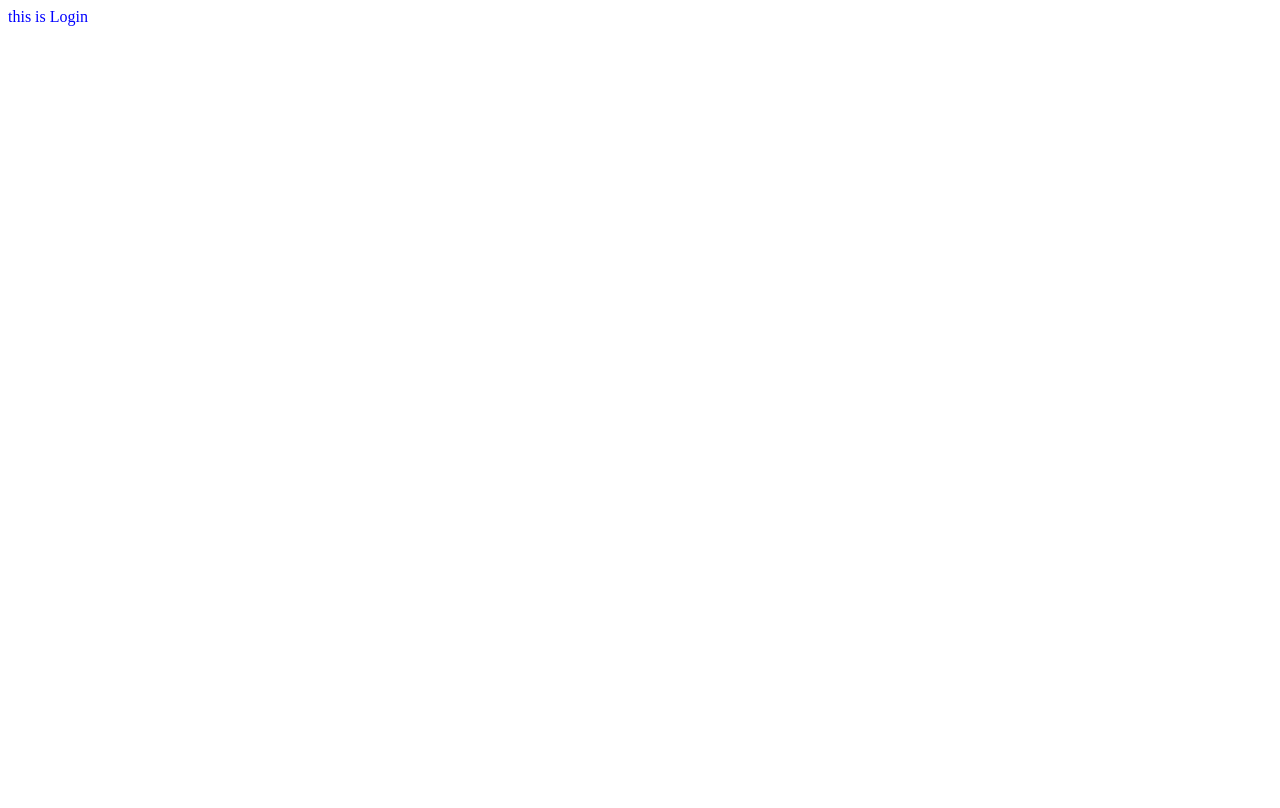
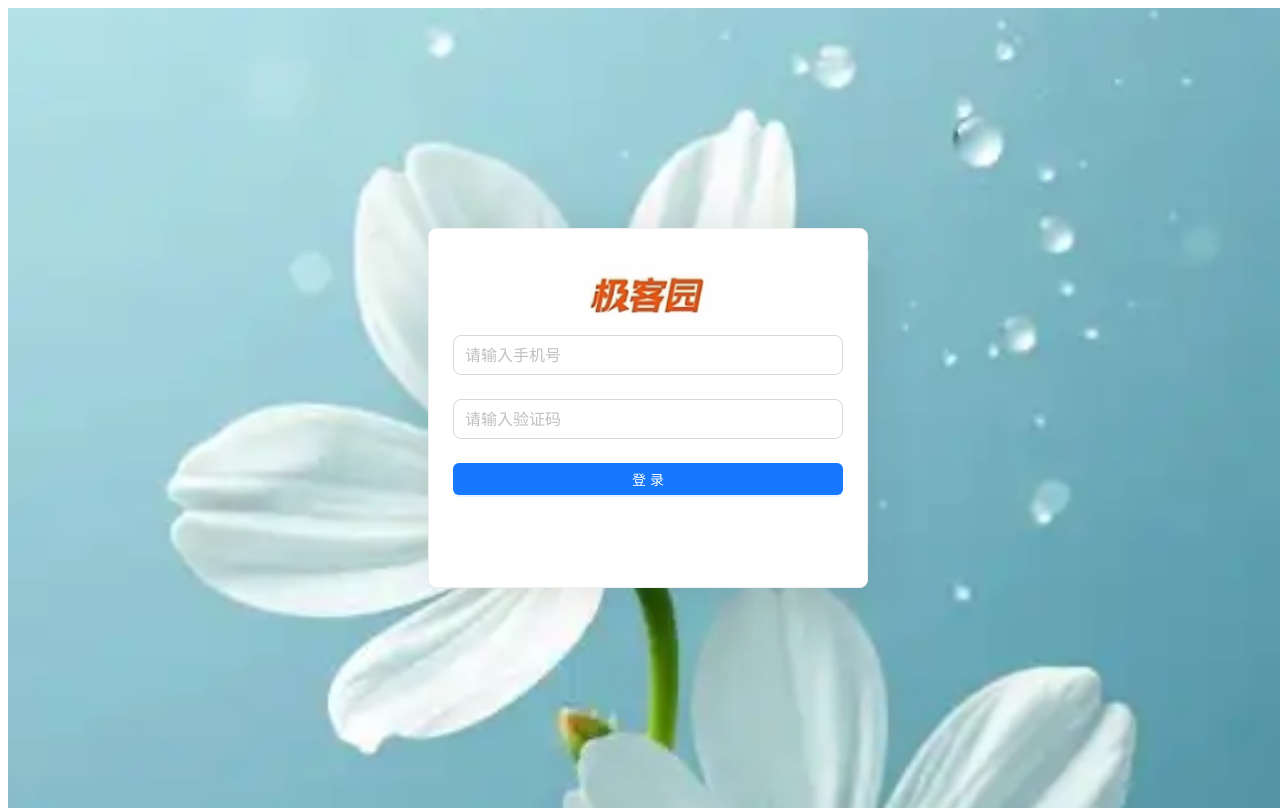
Before and after one commit to github03302020/react-jike, a React (Create React App) app: page /login in a window 1280 px wide. Built offline with nearby package versions, Linux system fonts and the light colour scheme.

Commit message:
登录页静态结构及表单校验

```diff
--- a/src/pages/Login/index.js
+++ b/src/pages/Login/index.js
@@ -1,8 +1,38 @@
+import { Form, Button, Input,Card } from "antd"
+import logo from "@/assets/logo.png"
+import "./index.scss"
+const Login = ()=>{
+  const onFinish = (value)=>{
+    console.log(value)
+  }
+  return (
+    <div className="login">
+      <Card>
+        <img src={logo} alt="logo"></img>
+       <Form autoComplete="off" onFinish={onFinish} validateTrigger="onBlur">
+          <Form.Item
+            name="mobile"
+            rules={[
+              { required: true, message: '请输入手机号' },
+              { pattern:/^1[3-9]\d{9}$/, message:'请输入正确的手机号'}
+            ]}
+          >
+            <Input size="large" placeholder="请输入手机号"/>
+          </Form.Item>
+          <Form.Item
+            name="code"
+            rules={[{ required: true, message: '请输入验证码' }]}
+          >
+            <Input size="large" placeholder="请输入验证码" />
+          </Form.Item>
 
-const Login = ()=>{
-  return (
-    <div>
-      this is Login
+          <Form.Item>
+            <Button type="primary" htmlType="submit" block>
+              登录
+            </Button>
+          </Form.Item>
+        </Form>
+      </Card>
     </div>
   )
 }
--- /dev/null
+++ b/src/pages/Login/index.scss
@@ -0,0 +1,20 @@
+.login {
+  position: absolute;
+  width: 100%;
+  height: 100%;
+  // background-color: #860a0a;
+  background: url('~@/assets/bg.webp') no-repeat center/cover;
+  .ant-card {
+    position: absolute;
+    left: 50%;
+    top: 50%;
+    transform: translate(-50%, -50%);
+    width: 440px;
+    height: 360px;
+    box-shadow: 0 0 50px rgb(0 0 0/10%);
+    img {
+      display: inline-block;
+      width: 100%;
+    }
+  }
+}
```
Also changed, not shown: src/assets/bg.webp (added), src/assets/logo.png (added).
